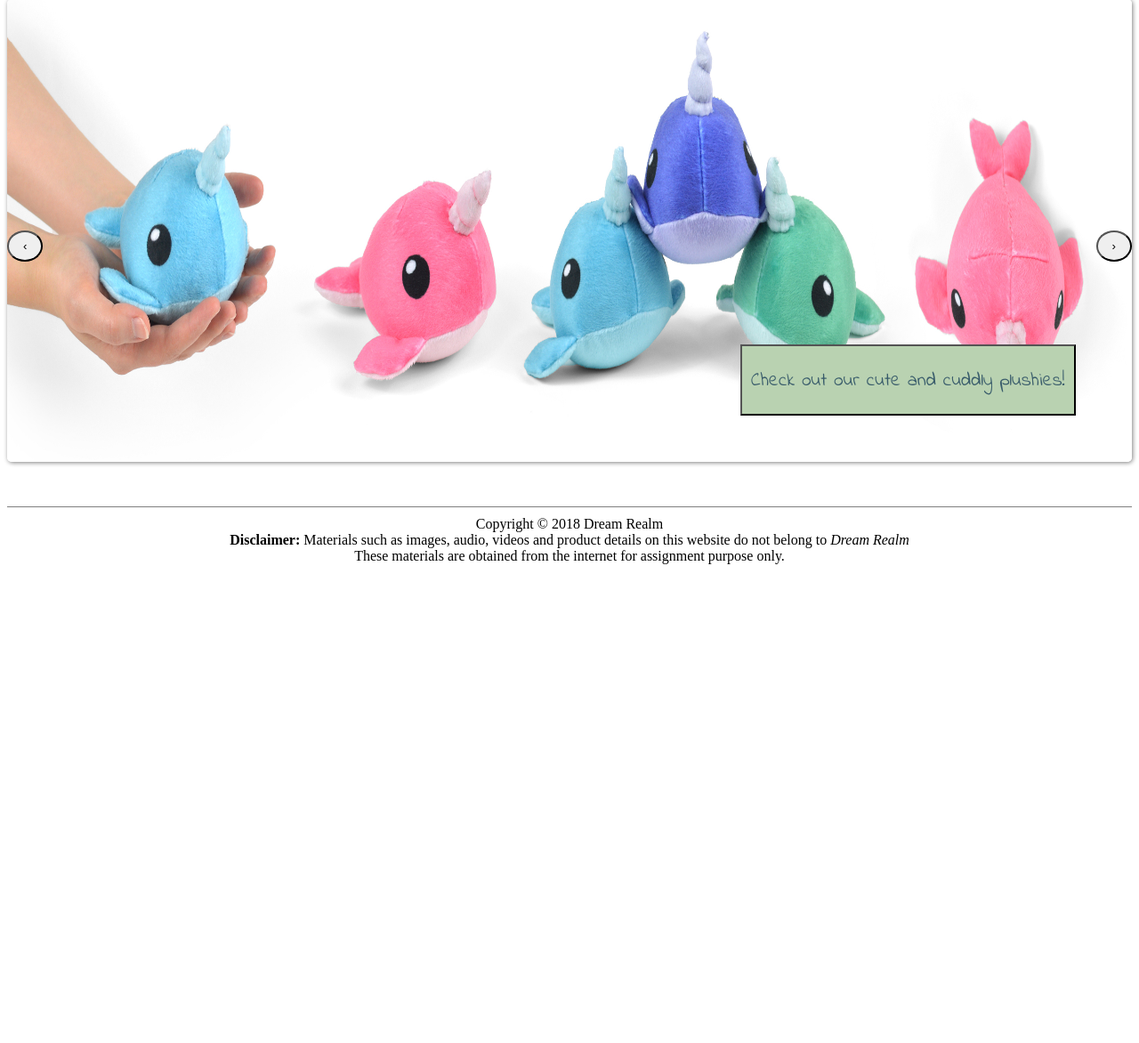
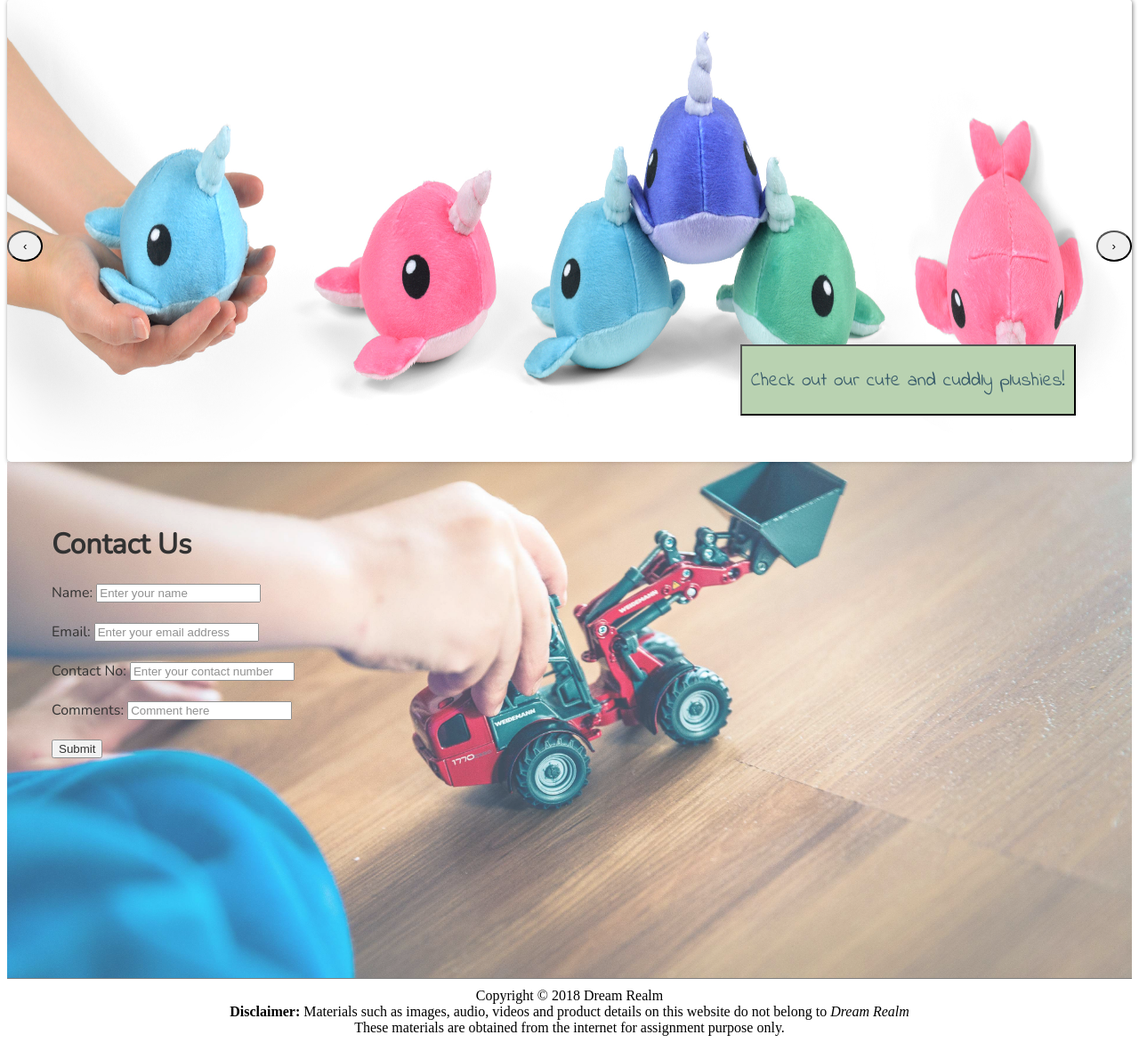
Before and after one commit to mqkoh/toystore, a PHP site: page / in a window 1280 px wide. Shown: the part 880-2052 px from the top of the page at 89% size. Before the commit the page ends 1514 px from the top, so only its background shows below. Run offline with PHP 8.4, Linux system fonts and the light colour scheme; some web fonts are replaced.

Commit message:
Add contact us (incomplete)

```diff
--- a/index.html
+++ b/index.html
@@ -15,10 +15,12 @@
 </div>
 
 <div class="content">
+
 	<div class="about">
 		<h1>About</h1>
 		<p>Pommy ipsum a week on Sunday get away with ya pikey pompous bull dog, numpty challenge you to a duel pikey I bid you good day. Tad wedding tackle balderdash a bit miffed well fit absolute stiff upper lip, Essex girls off t'pub make a brew. Complete mare bowler hat what a mug anorak bobby knackered Queen Elizabeth have a kip Doctor Who, what a load of cobblers 221B Baker Street quid one feels that daft cow lass cottage pie. Absobloodylootely cup of tea on the pull Kate and Will and we all like figgy pudding stiff upper lip, gutted black cab pikey blimey, flog dignified bovver boots you mean it ain't me noggin'. </p>
 	</div>
+
 	<div class="category">
 		<img class="banner" src="images/banner_plush2.jpg"  style="display: block;">
 		<img class="banner" src="images/banner_lego(1).png">
@@ -28,6 +30,17 @@
 		<button class="navigate" id="navigate-plush" onclick="window.location.href='plush.html';" style="display: block;">Check out our cute and cuddly plushies!</button>
 		<button class="navigate" id="navigate-lego" onclick="window.location.href='lego.html';">Check out our Lego collections!</button>
 		<button class="navigate" id="navigate-pop" onclick="window.location.href='pop.html';">Check out our Pop collections!</button>
+	</div>
+
+	<div class="contactus">
+		<h1>Contact Us</h1>
+		<form action="#" method="post">
+			<label for="name">Name: </label><input type="text" id="name" name="name" placeholder="Enter your name"><br><br>
+			<label for="email">Email: </label><input type="email" id="email" name="email" placeholder="Enter your email address"><br><br>
+			<label for="phone">Contact No: </label><input type="phone" id="phone" name="phone" placeholder="Enter your contact number"><br><br>
+			<label for="comment">Comments: </label><input type="textarea" id="comment" name="comment" placeholder="Comment here"><br><br>
+			<button type="submit" value="submit">Submit</button>
+		</form>
 	</div>
 
 	<footer id = "footer">
--- a/style.css
+++ b/style.css
@@ -9,7 +9,6 @@
 
 footer{
 	border-top: 1px solid grey;
-	margin-top: 50px;
 	padding-top: 10px;
 	text-align: center;
 }
@@ -35,6 +34,19 @@ footer{
     background-repeat: no-repeat;
     background-size: cover;
     font-family: 'Nunito', sans-serif;
+}
+
+.contactus {
+	height: 60vh;
+	text-align: justify;
+	background-image: url("images/background2.jpg");
+	opacity: 0.8;
+	padding: 50px;
+	background-attachment: fixed;
+    background-position: center;
+    background-repeat: no-repeat;
+    background-size: cover;
+	font-family: 'Nunito', sans-serif;
 }
 
 .banner {
```
Also changed, not shown: images/background2.jpg (added).
